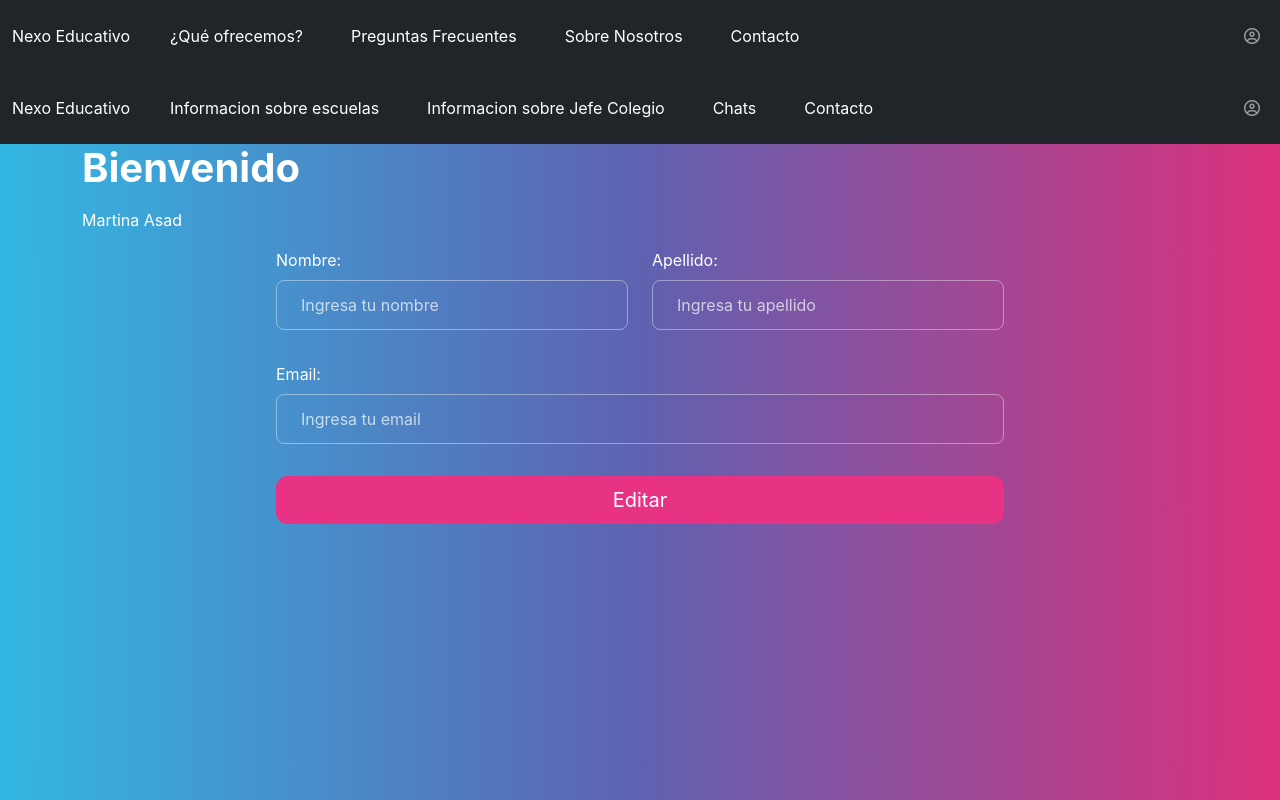
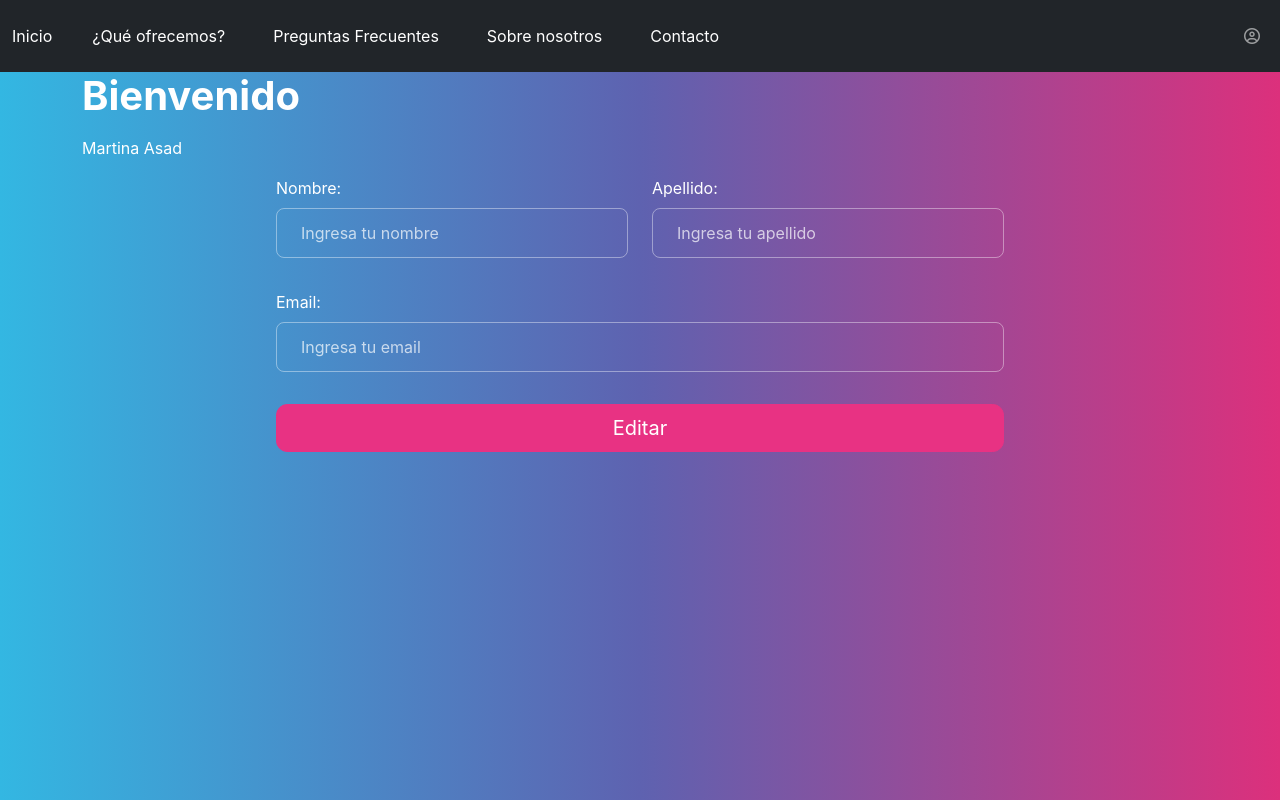
Before and after one commit to seezelop/React-nexoeducativo, a React (Create React App) app: page /admin in a window 1280 px wide. Shown: the top 800 px of the page. Built offline with nearby package versions, Linux system fonts and the light colour scheme.

Commit message:
corregimos errores

```diff
--- a/src/App.js
+++ b/src/App.js
@@ -12,15 +12,10 @@ import PreguntasFrecuentes from './componentes/pages/PreguntasFrecuentes';
 import QueOfrecemos from './componentes/pages/QueOfrecemos';
 
 function App() {
-
-  const urlHome=[{ name: '¿Qué ofrecemos?', path: '/queofrecemos' },
-    { name: 'Preguntas Frecuentes', path: '/preguntasfrecuentes' },
-    { name: 'Sobre Nosotros', path: '/sobrenosotros' },
-    { name: 'Contacto', path: '/contacto' }];
   return (
     <Router>
       <div className="App">
-        <Header links={urlHome}  />
+      <Header />
 
         {/* Configuramos las rutas */}
         <Routes>
--- a/src/componentes/pages/Admin.js
+++ b/src/componentes/pages/Admin.js
@@ -3,16 +3,10 @@ import Header from '../templates/Header';
 import FormEditarSuperAdmin from '../templates/FormEditarSuperAdmin';
 
 function Admin() {
-  const links=[
-    { name: 'Informacion sobre escuelas', path: '/pages/infoEscuelas' /*NO REDIRECCIONA CORRECTAMENTE*/},
-    { name: 'Informacion sobre Jefe Colegio', path: '/pages/infoJefeC' },
-    { name: 'Chats', path: '/pages/chats' },
-    { name: 'Contacto', path: '/Contacto' },
-  ];
+
   return (
     <section className="d-flex flex-column min-vh-100"> {/* Contenedor que ocupa toda la altura */}
-       <Header links={links} />
-      <div className="container flex-grow-1"> {/* Flex-grow para que crezca y ocupe espacio */}
+          <div className="container flex-grow-1"> {/* Flex-grow para que crezca y ocupe espacio */}
         <h1>Bienvenido</h1>
         <p>Martina Asad</p>
         <FormEditarSuperAdmin/>
--- a/src/componentes/templates/Header.js
+++ b/src/componentes/templates/Header.js
@@ -1,11 +1,12 @@
-import React from "react";
+import React, { Component } from "react";
 import { Link } from 'react-router-dom'; // Importamos Link
 
-function Header({ links=[] }) {
+class Header extends Component {
+  render() {
     return (
       <nav className="navbar navbar-expand-lg bg-dark" data-bs-theme="dark">
         <div className="container-fluid">
-        <Link className="nav-link active me-3" to="/">Nexo Educativo</Link>
+          <Link className="nav-link active me-3" to="/">Inicio</Link> {/* Añadido me-3 para margen derecho */}
           <button
             className="navbar-toggler"
             type="button"
@@ -19,18 +20,25 @@ function Header({ links=[] }) {
           </button>
           <div className="collapse navbar-collapse" id="navbarColor02">
             <ul className="navbar-nav me-auto">
-            {links.map((link, index) => (
-              <li className="nav-item me-3" key={index}>
-                <Link className="nav-link active" to={link.path}>
-                  {link.name}
-                </Link>
+              <li className="nav-item me-3"> {/* Margen derecho para el resto de los elementos */}
+                <Link className="nav-link active" to="/queofrecemos">¿Qué ofrecemos?</Link>
               </li>
-            ))}
+              <li className="nav-item me-3">
+                <Link className="nav-link active" to="/preguntasfrecuentes">Preguntas Frecuentes</Link>
+              </li>
+              <li className="nav-item me-3">
+                <Link className="nav-link active" to="/SobreNosotros">Sobre nosotros</Link>
+              </li>
+              <li className="nav-item me-3">
+                <Link className="nav-link active" to="/Contacto">Contacto</Link>
+              </li>
             </ul>
+
+            {/* Ícono de inicio de sesión al final del navbar */}
             <ul className="navbar-nav ms-auto">
               <li className="nav-item">
                 <Link className="nav-link" to="/login">
-                <i className="fa-regular fa-circle-user"></i>
+                  <i className="fa-regular fa-circle-user"></i> {/* Icono de usuario */}
                 </Link>
               </li>
             </ul>
@@ -39,4 +47,6 @@ function Header({ links=[] }) {
       </nav>
     );
   }
+}
+
 export default Header;
```
Also changed, not shown: src/componentes/pages/Home.js (added), src/componentes/templates/FormEditarSuperAdmin.js (line endings or trailing spaces). Lines whose indentation alone changed are shown as unchanged.
